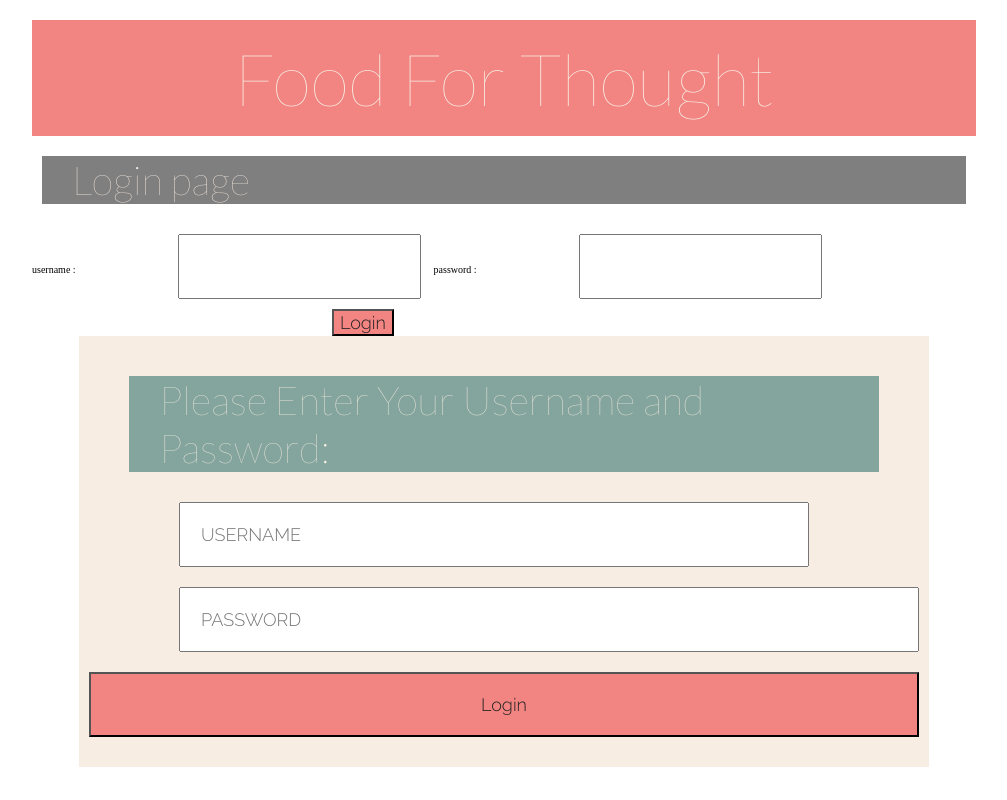
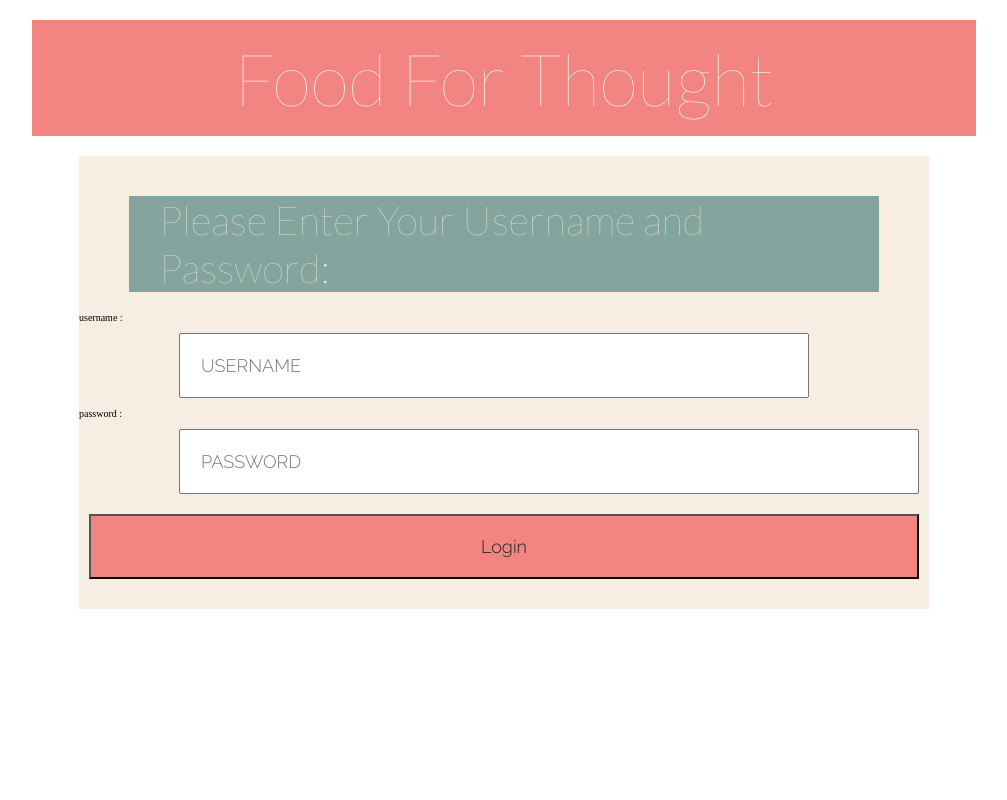
Before and after one commit to lizsites/LookAtFood, an Angular app in the folder food-for-angular/: page /login in a window 1280 px wide. Shown: the whole page, without its empty margins (136-1143 px from the left). Built offline with nearby package versions, Linux system fonts and the light colour scheme.

Commit message:
changed login html to components

```diff
--- a/food-for-angular/src/app/components/login/login.component.html
+++ b/food-for-angular/src/app/components/login/login.component.html
@@ -1,4 +1,6 @@
-<h2>Login page</h2>
-username : <input type="text" [(ngModel)]="username"/>
-password : <input type="text" [(ngModel)]="password"/>
-<button (click)="loginFunc()">Login</button>
+<section>
+<h2>Please Enter Your Username and Password:</h2>
+username : <input type="text" id="username" placeholder="USERNAME" [(ngModel)]="username"/>
+password : <input type="password" id="password" placeholder="PASSWORD" [(ngModel)]="password"/>
+<button id = "loginbtn" (click)="loginFunc()">Login</button>
+</section>
--- a/food-for-angular/src/index.html
+++ b/food-for-angular/src/index.html
@@ -13,16 +13,5 @@
 </header>
 <body>
   <app-root></app-root>
-    <main>
-        <section>
-            <h2 class="col-lg-12">Please Enter Your Username and Password:</h2>
-            <article class="row" id="login-row">
-
-                <input class="col-sm-4 form-control" id="username" type="text" placeholder="USERNAME">
-                <input class="col-sm-4 form-control" id="password" type="password" placeholder="PASSWORD">
-                <button id="loginbtn" class="btn btn-success">Login</button>
-            </article>
-        </section>
-    </main>
 </body>
 </html>
```
